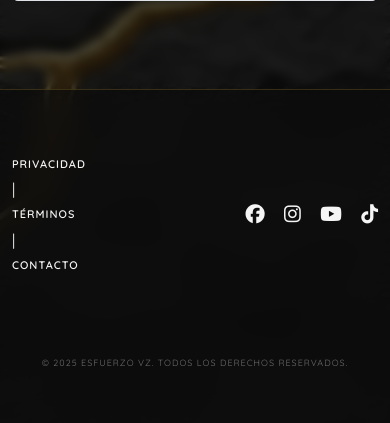
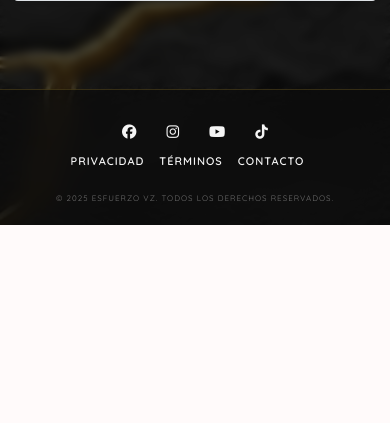
Before and after one commit to EL1909/adevalverde, a Django app: template store/templates/store/edit_product.html in a window 390 px wide. Shown: the part 1233-1656 px from the top of the page. After the commit the page ends 1458 px from the top, so only its background shows below. Run offline with Django 4.2, Linux system fonts and the light colour scheme; the template is opened without the code that fills it: most values are stand-ins (such as "Sample title", 1, 10 or a date in 2020); grey boxes marked "Sample" are stand-in pictures; form fields are guessed from the names that the template uses; some libraries are stand-ins or nearby versions.

Commit message:
Menu y footer modified for mobile

```diff
--- a/static/css/base.css
+++ b/static/css/base.css
@@ -340,7 +342,7 @@ iframe {
     font-weight: 600;
     text-transform: uppercase;
     letter-spacing: 1px;
-    margin-right: 5px;
+    margin-right: 15px;
     transition: color 0.3s ease;
 }
 
@@ -1082,10 +1126,45 @@ input {
         display: none; /* En móvil el botón VIP puede ir dentro del menú */
     }
 
-    .footer-links a,
-    .footer-social a {
-        display: block;
-        margin: 5px 0;
+
+    .adela-footer {
+        padding: 0 !important;
+    }
+
+    .adela-footer .container {
+        padding-top: 2px !important;
+        padding-bottom: 2px !important;
+    }
+
+    .adela-footer .footer-container {
+        flex-direction: column-reverse !important;
+        gap: 0;
+        margin-bottom: 0;
+    }
+
+    .adela-footer .footer-links {
+        display: flex;
+        flex-direction: row;
+        justify-content: center;
+        align-items: center;
+        font-size: 0.8em;
+        margin: 0;
+    }
+
+    .footer-social-icons {
+        margin: 0;
+        display: flex;
+    }
+
+    .social-icon {
+        font-size: 0.9rem;
+        margin: 10px 15px; /* Horizontal spacing only */
+    }
+
+    .footer-copyright p {
+        margin: 0;
+        font-size: 8px;
+        line-height: 1.2;
     }
 
     #cart-container {
--- a/static/js/custom.js
+++ b/static/js/custom.js
@@ -19,6 +19,16 @@ document.addEventListener("DOMContentLoaded", function() {
     if (mobileMenuBtn && navContainer) {
         mobileMenuBtn.addEventListener('click', function() {
             navContainer.classList.toggle('active');
+        });
+    }
+
+    // Close mobile menu when Login Key is clicked
+    const loginLink = document.getElementById('loginModalLink');
+    if (loginLink && navContainer) {
+        loginLink.addEventListener('click', function() {
+            if (navContainer.classList.contains('active')) {
+                navContainer.classList.remove('active');
+            }
         });
     }
 
--- a/static/js/modal.js
+++ b/static/js/modal.js
@@ -12,8 +12,13 @@ $(document).ready(function() {
         // Get the modal element by its id
         var modal = document.getElementById("loginModal");
 
-        // Use Bootstrap's modal API to show the modal
-        var modalInstance = new bootstrap.Modal(modal);
+        // Prevent opening multiple instances
+        if (modal.classList.contains('show')) {
+            return;
+        }
+
+        // Use Bootstrap's modal API to show the modal (getOrCreateInstance avoids duplicates)
+        var modalInstance = bootstrap.Modal.getOrCreateInstance(modal);
         modalInstance.show();
     });
 
--- a/templates/base.html
+++ b/templates/base.html
@@ -85,7 +85,7 @@
                         <div class="cta-container">
                             <a href="https://adelavalverde.info/store/products/5/" class="btn-vip">Mentoria VIP</a>
                         </div>
-                        <li class="nav-item dropdown">
+                        <li class="nav-item dropdown nav-item-user">
                             {% if request.user.is_authenticated %}
                             <a href="#" data-bs-toggle="dropdown" id="user-options" aria-haspopup="true" aria-expanded="false">
                                 <i class="fa-solid fa-bars"></i>
@@ -102,11 +102,11 @@
                             {% else %}
                             <a href="#" id="loginModalLink" aria-haspopup="true"
                                 aria-expanded="false">
-                                <i class="fa-solid fa-bars"></i>
+                                <i class="fa-solid fa-key"></i>
                             </a>
                             {% endif %}
                         </li>
-                        <li class="nav-item">
+                        <li class="nav-item nav-item-cart">
                             <a href="{% url 'store:cart_view' %}" class="cart-button">
                                 <i class="fa-solid fa-cart-shopping"></i>
                                 {% if cart_count > 0 %}
@@ -143,8 +143,8 @@
     <footer class="adela-footer">
         <div class="footer-container container d-flex justify-content-between align-items-center flex-wrap">
             <div class="footer-links">
-                <a href="{% url 'privacy' %}" target="content-frame">Privacidad</a> |
-                <a href="{% url 'tyc' %}" target="content-frame">Términos</a> |
+                <a href="{% url 'privacy' %}" target="content-frame">Privacidad</a>
+                <a href="{% url 'tyc' %}" target="content-frame">Términos</a>
                 <a href="contact.html" target="content-frame">Contacto</a>
             </div>
             <div class="footer-social-icons">
```
Also changed, not shown: other parts of static/css/base.css (+46 -2 lines).
